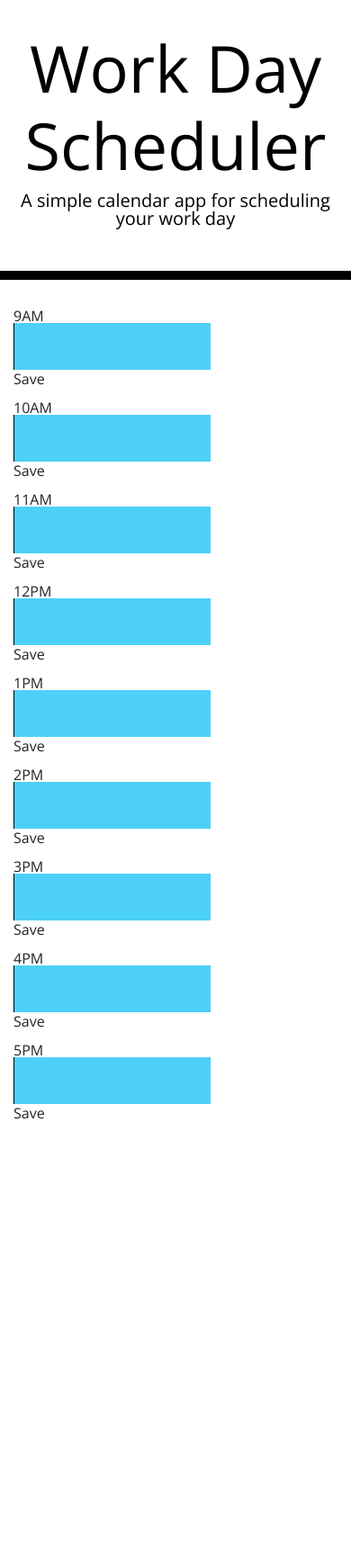
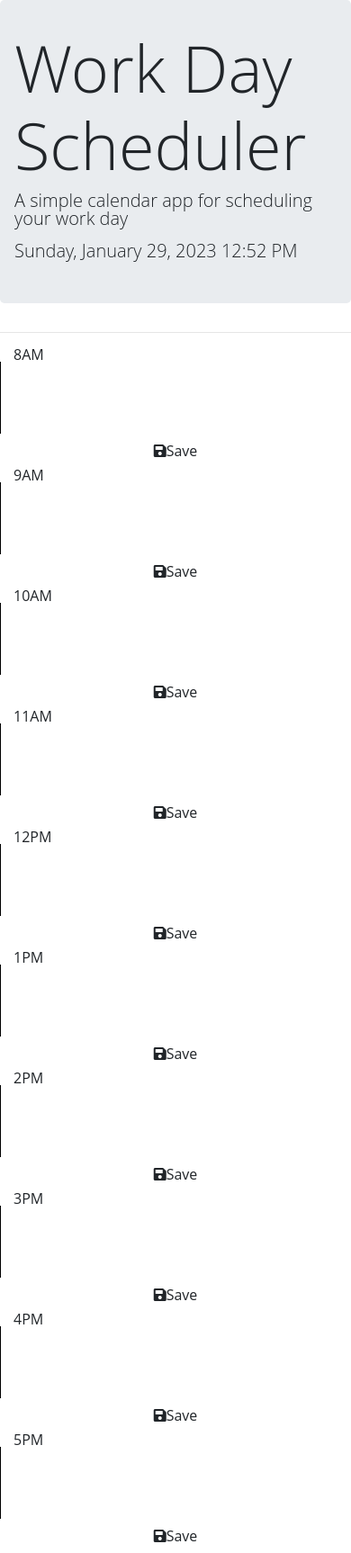
Before and after one commit to TsarjoeNGC/your-future-work-day-schedule, a plain HTML site: page starter/index.html in a window 390 px wide. Shown: the whole page at 90% size. Before the commit the page ends 1261 px from the top, so only its background shows below. Drawn offline with nearby package versions, Linux system fonts and the light colour scheme.

Commit message:
html css and javascript file update

```diff
--- a/starter/app.js
+++ b/starter/app.js
@@ -0,0 +1,60 @@
+var today = moment();
+var timeBlockEl = document.querySelector('.container');
+
+// Display the current date and time on the paragraph with an id of "currentDay"
+$('#currentDay').text(today.format('LLLL')); // LLLL shows day of the week, date and time
+
+// Event listener for saveBtn click
+$('.saveBtn').on('click', function () {
+  // get nearby values of the description in jQuery
+  var textValue = $(this).siblings('.description').val();
+  var timeKey = $(this).parent().attr('id');
+
+  // save in local storage
+  localStorage.setItem(timeKey, textValue);
+});
+
+// Get item from local storage if any
+$('#hour8 .description').val(localStorage.getItem('hour8'));
+$('#hour9 .description').val(localStorage.getItem('hour9'));
+$('#hour10 .description').val(localStorage.getItem('hour10'));
+$('#hour11 .description').val(localStorage.getItem('hour11'));
+$('#hour12 .description').val(localStorage.getItem('hour12'));
+$('#hour13 .description').val(localStorage.getItem('hour13'));
+$('#hour14 .description').val(localStorage.getItem('hour14'));
+$('#hour15 .description').val(localStorage.getItem('hour15'));
+$('#hour16 .description').val(localStorage.getItem('hour16'));
+$('#hour17 .description').val(localStorage.getItem('hour17'));
+
+// Function to track tasks and make them change colors if they are in the past, present or future
+function auditTask() {
+  // get current number of hours
+  var currentHour = today.hours();
+
+  // loop over each time block
+  $('.time-block').each(function () {
+    var timeId = parseInt($(this).attr('id').split("hour")[1]);
+
+    // if the time Id attribute is before the current hour, add the past class
+    if (timeId < currentHour) {
+      $(this).addClass('past');
+    } // if the time Id attribute is equal to the current hour, remove the past and future classes and add the present class
+    else if (timeId === currentHour) {
+      $(this).removeClass('past');
+      $(this).removeClass('future');
+      $(this).addClass('present');
+    } // If the time Id attribute is greater than the current time, remove the past and present classes and add the future class
+    else {
+      $(this).removeClass('past');
+      $(this).removeClass('present');
+      $(this).addClass('future');
+    }
+  });
+}
+
+auditTask();
+
+// Use setTimeout to update the time every minute (1000ms * 60s)
+setTimeout(function () {
+  location = ''; // location references the current URL
+}, 1000 * 60);
--- a/starter/index.html
+++ b/starter/index.html
@@ -1,87 +1,136 @@
 <!DOCTYPE html>
 <html lang="en">
+
 <head>
   <meta charset="UTF-8" />
   <meta name="viewport" content="width=device-width, initial-scale=1.0" />
   <meta http-equiv="X-UA-Compatible" content="ie=edge" />
-    <link
-      rel="stylesheet"
-      href="https://stackpath.bootstrapcdn.com/bootstrap/4.3.1/css/bootstrap.min.css"
-    />
-    <link
-    rel="stylesheet"
-    href="https://use.fontawesome.com/releases/v5.8.1/css/all.css"
-    integrity="sha384-50oBUHEmvpQ+1lW4y57PTFmhCaXp0ML5d60M1M7uH2+nqUivzIebhndOJK28anvf"
-    crossorigin="anonymous"
-   />
-    <link
-      href="https://fonts.googleapis.com/css?family=Open+Sans&display=swap"
-      rel="stylesheet"
-    />
-    <link rel="stylesheet" href="./style.css" />
+
   <title>Work Day Scheduler</title>
 
+  <link rel="stylesheet" href="https://stackpath.bootstrapcdn.com/bootstrap/4.3.1/css/bootstrap.min.css" />
+  <link rel="stylesheet" href="https://use.fontawesome.com/releases/v5.8.1/css/all.css"
+    integrity="sha384-50oBUHEmvpQ+1lW4y57PTFmhCaXp0ML5d60M1M7uH2+nqUivzIebhndOJK28anvf" crossorigin="anonymous" />
+  <link rel="stylesheet" href="style.css" />
 </head>
 
 <body>
   <header class="jumbotron">
-      <h1 class="display-3">Work Day Scheduler</h1>
+    <h1 class="display-3">Work Day Scheduler</h1> <!-- display-3 is just a smaller bootstrap display for a heading -->
     <p class="lead">A simple calendar app for scheduling your work day</p>
+    <!-- lead is for lead paragraphs in bootstrap -->
     <p id="currentDay" class="lead"></p>
   </header>
+<hr>
   <div class="container">
+    <div id="hour8" class="row time-block">
+      <div class="col-md-1 hour">
+        8AM
+      </div>
+      <textarea class="col-md-10 description">
+        </textarea>
+      <button class="col-md-1 btn saveBtn"><i class="fas fa-save"></i>Save</button>
+    </div>
 
-      <div class=" ">
-        <div class="  ">9AM</div>
-        <textarea    type="text" id="9AM" data-hour="09"></textarea>
-        <div class="save-icon"> <p>Save</p></div>
+    <div id="hour9" class="row time-block">
+      <div class="col-md-1 hour">
+        9AM
       </div>
-      <div class=" ">
-        <div class="       ">10AM</div>
-        <textarea    type="text" id="10AM" data-hour="10"></textarea>
-        <div class="save-icon"> <p>Save</p></div>
+      <!-- Place to write task -->
+      <textarea class="col-md-10 description">
+        </textarea>
+      <!-- Save button -->
+      <button class="col-md-1 btn saveBtn"><i class="fas fa-save"></i>Save</button>
     </div>
-      <div class=" ">
-        <div class="       ">11AM</div>
-        <textarea    type="text" id="11AM" data-hour="11"></textarea>
-        <div class="save-icon"> <p>Save</p></div>
+
+    <div id="hour10" class="row time-block">
+      <!-- Div to show the hour -->
+      <div class="col-md-1 hour">
+        10AM
       </div>
-      <div class=" ">
-        <div class="       ">12PM</div>
-        <textarea    type="text" id="12PM" data-hour="12"></textarea>
-        <div class="save-icon"> <p>Save</p></div>
+      <!-- Place to write task -->
+      <textarea class="col-md-10 description">
+        </textarea>
+      <!-- Save button -->
+      <button class="col-md-1 btn saveBtn"><i class="fas fa-save"></i>Save</button>
     </div>
-      <div class=" ">
-        <div class="       ">1PM</div>
-        <textarea    type="text" id="1PM" data-hour="13"></textarea>
-        <div class="save-icon"> <p>Save</p></div>
+
+    <div id="hour11" class="row time-block">
+      <!-- Div to show the hour -->
+      <div class="col-md-1 hour">
+        11AM
       </div>
-      <div class=" ">
-        <div class="       ">2PM</div>
-        <textarea    type="text" id="2PM" data-hour="14"></textarea>
-        <div class="save-icon"> <p>Save</p></div>
+      <!-- Place to write task -->
+      <textarea class="col-md-10 description">
+        </textarea>
+      <!-- Save button -->
+      <button class="col-md-1 btn saveBtn"><i class="fas fa-save"></i>Save</button>
     </div>
-      <div class=" ">
-        <div class="       ">3PM</div>
-        <textarea    type="text" id="3PM" data-hour="15"></textarea>
-        <div class="save-icon"> <p>Save</p></div>
+
+    <div id="hour12" class="row time-block">
+      <!-- Div to show the hour -->
+      <div class="col-md-1 hour">
+        12PM
       </div>
-      <div class=" ">
-        <div class="       ">4PM</div>
-        <textarea    type="text" id="4PM" data-hour="16"></textarea>
-        <div class="save-icon"> <p>Save</p></div>
+      <textarea class="col-md-10 description">
+        </textarea>
+      <button class="col-md-1 btn saveBtn"><i class="fas fa-save"></i>Save</button>
     </div>
-      <div class=" ">
-        <div class="       ">5PM</div>
-        <textarea    type="text" id="5PM" data-hour="17"></textarea>
-        <div class="save-icon"> <p>Save</p></div>
+
+    <div id="hour13" class="row time-block">
+      <div class="col-md-1 hour">
+        1PM
+      </div>
+      <textarea class="col-md-10 description">
+        </textarea>
+      <!-- Save button -->
+      <button class="col-md-1 btn saveBtn"><i class="fas fa-save"></i>Save</button>
+    </div>
+
+    <div id="hour14" class="row time-block">
+      <!-- Div to show the hour -->
+      <div class="col-md-1 hour">
+        2PM
+      </div>
+      <textarea class="col-md-10 description">
+        </textarea>
+      <button class="col-md-1 btn saveBtn"><i class="fas fa-save"></i>Save</button>
+    </div>
+
+    <div id="hour15" class="row time-block">
+      <div class="col-md-1 hour">
+        3PM
+      </div>
+      <!-- Place to write task -->
+      <textarea class="col-md-10 description">
+        </textarea>
+      <!-- Save button -->
+      <button class="col-md-1 btn saveBtn"><i class="fas fa-save"></i>Save</button>
+    </div>
+
+    <div id="hour16" class="row time-block">
+      <div class="col-md-1 hour">
+        4PM
+      </div>
+      <textarea class="col-md-10 description">
+        </textarea>
+      <button class="col-md-1 btn saveBtn"><i class="fas fa-save"></i>Save</button>
+    </div>
+
+    <div id="hour17" class="row time-block">
+      <div class="col-md-1 hour">
+        5PM
+      </div>
+      <textarea class="col-md-10 description">
+        </textarea>
+      <!-- Save button -->
+      <button class="col-md-1 btn saveBtn"><i class="fas fa-save"></i>Save</button>
     </div>
   </div>
 
-
-
-    <script src="https://cdnjs.cloudflare.com/ajax/libs/jquery/3.2.1/jquery.min.js"></script>
-    <script src="https://cdnjs.cloudflare.com/ajax/libs/moment.js/2.24.0/moment.min.js"></script>
+  <script src="https://code.jquery.com/jquery-3.4.1.min.js"></script>
+  <script src="https://cdnjs.cloudflare.com/ajax/libs/moment.js/2.29.1/moment.min.js"></script>
   <script src="./app.js"></script>
 </body>
+
 </html>
--- a/starter/style.css
+++ b/starter/style.css
@@ -5,67 +5,11 @@ body {
 }
 
 textarea {
-  background: rgb(77, 208, 248);
+  background: transparent;
   border: none;
   resize: none;
   color: #000000;
   border-left: 1px solid black;
   padding: 10px;
+  font-size: 30px;
 }
-
-.jumbotron {
-  text-align: center;
-  background-color: transparent;
-  color: black;
-  border-radius: 0;
-  border-bottom: 10px solid black;
-}
-
-.description {
-  white-space: pre-wrap;
-}
-
-.time-block {
-  text-align: center;
-  border-radius: 15px;
-}
-
-.row {
-  white-space: pre-wrap;
-  height: 80px;
-  border-top: 1px solid white;
-}
-
-.hour {
-  background-color: #ffffff;
-  color: #000000;
-  border-top: 1px dashed #000000;
-}
-
-.past {
-  background-color: #d3d3d3;
-  color: white;
-}
-
-.present {
-  background-color: #ff6961;
-  color: white;
-}
-
-.future {
-  background-color: #77dd77;
-  color: white;
-}
-
-.saveBtn {
-  border-left: 1px solid black;
-  border-top-right-radius: 15px;
-  border-bottom-right-radius: 15px;
-  background-color: #06aed5;
-  color: white;
-}
-
-.saveBtn i:hover {
-  font-size: 20px;
-  transition: all 0.3s ease-in-out;
-}
```
Lines whose indentation alone changed are shown as unchanged.
